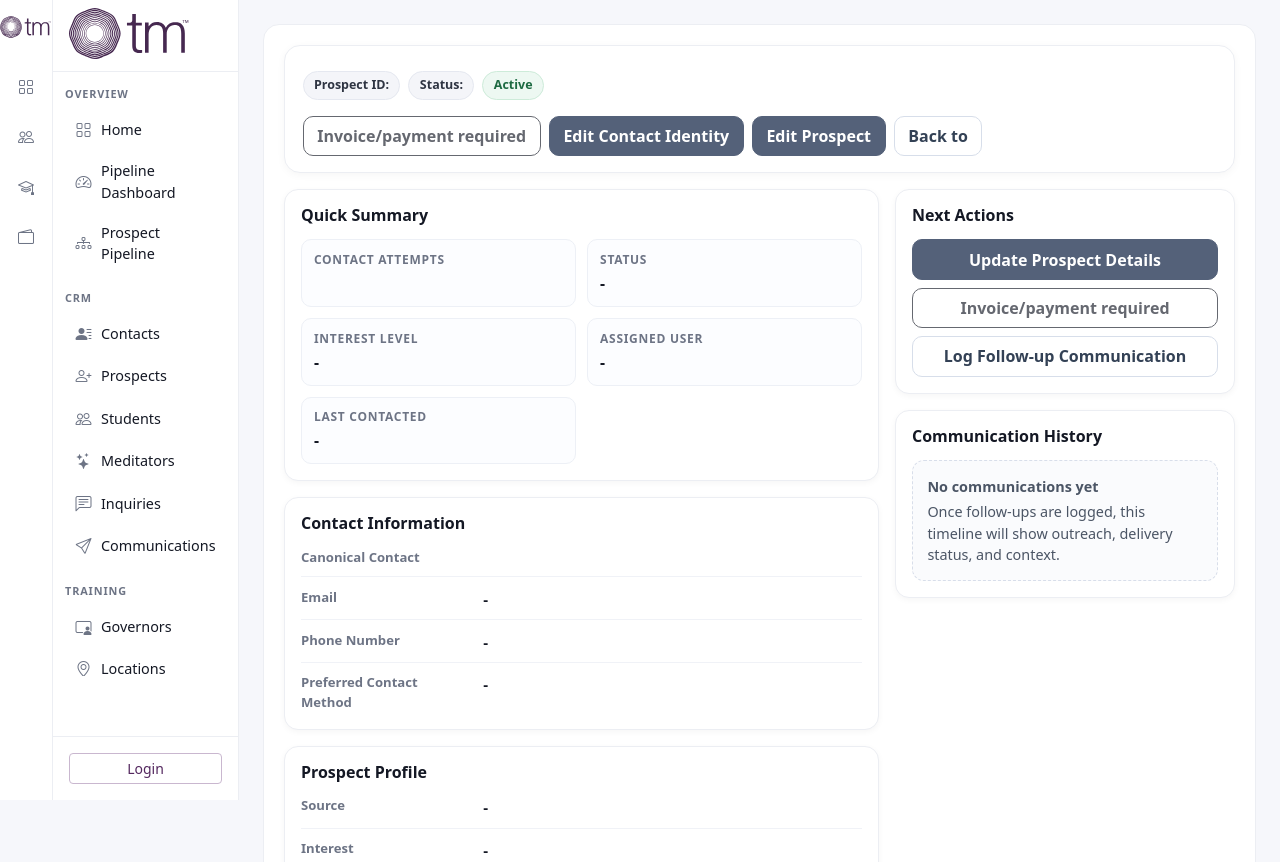
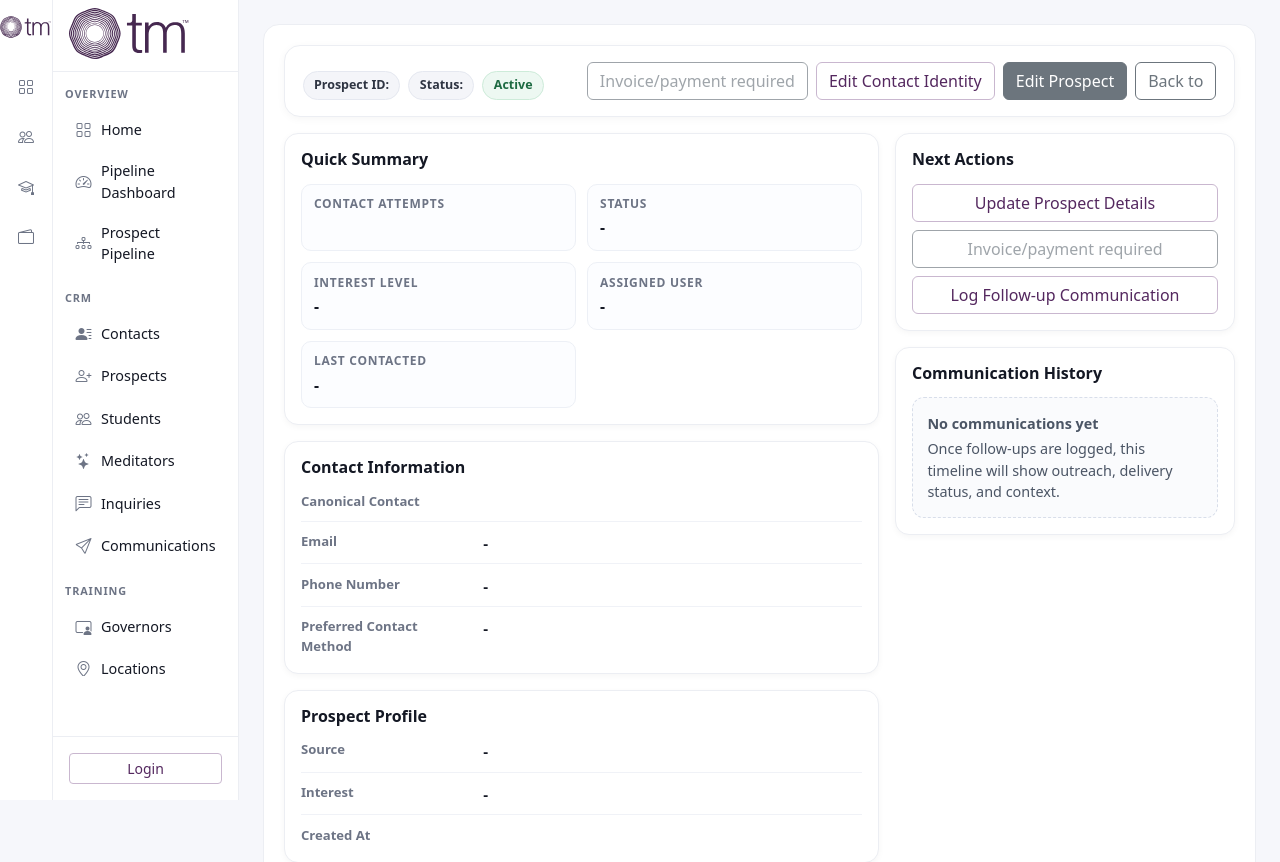
Before and after one commit to Almanac1/TMIS, a Django app: template core/templates/core/crud/prospect/detail.html in a window 1280 px wide. Shown: the top 862 px of the page. Run offline with Django 4.2, Linux system fonts and the light colour scheme; the template is opened without the code that fills it, so the values that code supplies are empty.

Commit message:
invoice refactor

```diff
--- a/core/templates/core/crud/prospect/detail.html
+++ b/core/templates/core/crud/prospect/detail.html
@@ -26,22 +26,22 @@
     </div>
     <div class="prospect-action-group" aria-label="Prospect actions">
       {% if is_converted and has_student_record %}
-        <a class="btn prospect-btn prospect-btn-primary" href="{% url 'core:student-detail' object.student_record.pk %}">Open Student</a>
+        <a class="btn btn-primary" href="{% url 'core:student-detail' object.student_record.pk %}">Open Student</a>
       {% elif conversion_eligibility.eligible %}
         <form method="post" action="{% url 'core:prospect-convert-to-student' object.pk %}" class="m-0">
           {% csrf_token %}
-          <button type="submit" class="btn prospect-btn prospect-btn-primary">Convert to Student</button>
+          <button type="submit" class="btn btn-primary">Convert to Student</button>
         </form>
       {% else %}
         <span class="d-inline-block" tabindex="0" title="{{ conversion_eligibility.message }}">
-          <button type="button" class="btn prospect-btn prospect-btn-neutral" disabled aria-disabled="true">Invoice/payment required</button>
+          <button type="button" class="btn btn-outline-secondary" disabled aria-disabled="true">Invoice/payment required</button>
         </span>
       {% endif %}
-      <a class="btn prospect-btn prospect-btn-secondary" href="{% url 'core:contact-update' object.contact.pk %}">Edit Contact Identity</a>
-      <a class="btn prospect-btn prospect-btn-secondary" href="{% url update_url_name object.pk %}">Edit Prospect</a>
-      <a class="btn prospect-btn prospect-btn-neutral" href="{% url list_url_name %}">Back to {{ model_name_plural }}</a>
+      <a class="btn btn-outline-primary" href="{% url 'core:contact-update' object.contact.pk %}">Edit Contact Identity</a>
+      <a class="btn btn-secondary" href="{% url update_url_name object.pk %}">Edit Prospect</a>
+      <a class="btn btn-outline-secondary" href="{% url list_url_name %}">Back to {{ model_name_plural }}</a>
       {% if can_delete %}
-        <a class="btn prospect-btn prospect-btn-danger" href="{% url delete_url_name object.pk %}">Delete</a>
+        <a class="btn btn-danger" href="{% url delete_url_name object.pk %}">Delete</a>
       {% endif %}
     </div>
   </header>
@@ -120,20 +120,20 @@
       <section class="prospect-card">
         <h2 class="prospect-card-title">Next Actions</h2>
         <div class="d-grid gap-2">
-          <a class="btn prospect-btn prospect-btn-secondary" href="{% url update_url_name object.pk %}">Update Prospect Details</a>
+          <a class="btn btn-outline-primary" href="{% url update_url_name object.pk %}">Update Prospect Details</a>
           {% if is_converted and has_student_record %}
-            <a class="btn prospect-btn prospect-btn-primary" href="{% url 'core:student-detail' object.student_record.pk %}">Open Student Record</a>
+            <a class="btn btn-primary" href="{% url 'core:student-detail' object.student_record.pk %}">Open Student Record</a>
           {% elif conversion_eligibility.eligible %}
             <form method="post" action="{% url 'core:prospect-convert-to-student' object.pk %}" class="m-0">
               {% csrf_token %}
-              <button type="submit" class="btn prospect-btn prospect-btn-primary w-100">Convert to Student</button>
+              <button type="submit" class="btn btn-primary w-100">Convert to Student</button>
             </form>
           {% else %}
             <span class="d-inline-block" tabindex="0" title="{{ conversion_eligibility.message }}">
-              <button type="button" class="btn prospect-btn prospect-btn-neutral w-100" disabled aria-disabled="true">Invoice/payment required</button>
+              <button type="button" class="btn btn-outline-secondary w-100" disabled aria-disabled="true">Invoice/payment required</button>
             </span>
           {% endif %}
-          <a class="btn prospect-btn prospect-btn-neutral" href="{% url 'core:communication-create' %}?recipient_type=prospect&prospect={{ object.pk }}">Log Follow-up Communication</a>
+          <a class="btn btn-outline-primary" href="{% url 'core:communication-create' %}?recipient_type=prospect&prospect={{ object.pk }}">Log Follow-up Communication</a>
         </div>
       </section>
 
@@ -210,28 +210,6 @@
     flex-wrap: wrap;
     align-items: flex-start;
   }
-  .prospect-btn {
-    min-height: 40px;
-    border-radius: 10px;
-    font-weight: 600;
-    padding: 0.45rem 0.85rem;
-  }
-  .prospect-btn:focus-visible {
-    outline: 2px solid rgba(70, 40, 80, 0.35);
-    outline-offset: 2px;
-  }
-  .prospect-btn-primary {
-    color: #fff;
-    background: var(--crm-primary);
-    border: 1px solid var(--crm-primary);
-  }
-  .prospect-btn-primary:hover { background: var(--crm-primary-strong); border-color: var(--crm-primary-strong); color: #fff; }
-  .prospect-btn-secondary { color: #fff; background: #546179; border: 1px solid #546179; }
-  .prospect-btn-secondary:hover { color: #fff; background: #434e64; border-color: #434e64; }
-  .prospect-btn-neutral { color: #334155; background: #fff; border: 1px solid #d7deea; }
-  .prospect-btn-neutral:hover { background: #f6f8fc; color: #1f2a37; }
-  .prospect-btn-danger { color: #fff; background: #c5394a; border: 1px solid #c5394a; }
-  .prospect-btn-danger:hover { color: #fff; background: #a82b3a; border-color: #a82b3a; }
   .prospect-layout {
     display: grid;
     grid-template-columns: minmax(0, 1.75fr) minmax(280px, 1fr);
```
Also changed, not shown: core/forms.py (+21 -1 lines), core/static/core/js/teacher_earnings_dashboard.js (+41 -23 lines), core/test_course_session_form.py (added, +27 -0 lines), core/views.py (+13 -0 lines), core/static/core/css/teacher_earnings_dashboard.css, 2 other files.
